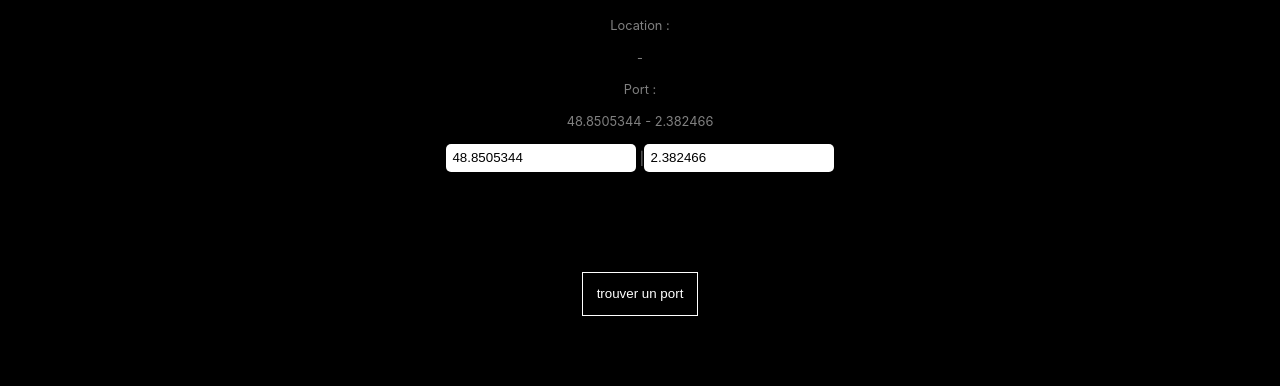
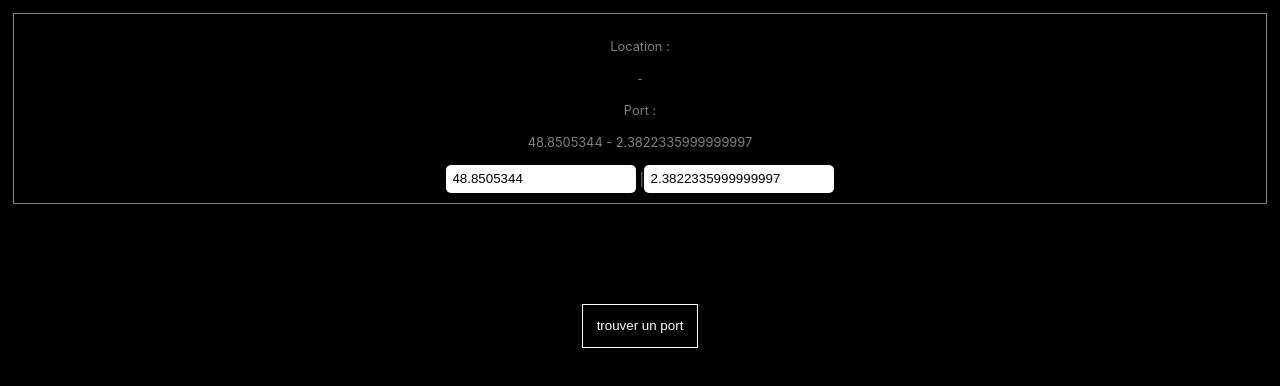
Before and after one commit to roman7501/test_location, a React (Create React App) app: page / in a window 1280 px wide. Shown: the top 386 px of the page. Built offline with nearby package versions, Linux system fonts and the light colour scheme.

Commit message:
add fade out

```diff
--- a/package.json
+++ b/package.json
@@ -8,7 +8,9 @@
     "@testing-library/user-event": "^7.2.1",
     "react": "^16.13.1",
     "react-dom": "^16.13.1",
+    "react-player": "^2.6.0",
     "react-scripts": "3.4.1",
+    "react-transition-group": "^4.4.1",
     "styled-components": "^5.1.1"
   },
   "scripts": {
--- /dev/null
+++ b/src/Components/Info.js
@@ -0,0 +1,34 @@
+import React from "react";
+
+const Info = ({
+  lat1,
+  long1,
+  lat2,
+  long2,
+  handleChangeLat,
+  handleChangeLong,
+  ...props
+}) => {
+  return (
+    <div {...props}>
+      <p>Location :</p>
+      <p>
+        {lat1} - {long1}
+      </p>
+      <p>Port :</p>
+      <p>
+        {lat2} - {long2}
+      </p>
+      <input onChange={handleChangeLat} type="text" name="lat2" value={lat2} />{" "}
+      |
+      <input
+        onChange={handleChangeLong}
+        type="text"
+        name="long2"
+        value={long2}
+      />
+    </div>
+  );
+};
+
+export default Info;
--- a/src/Components/Port.js
+++ b/src/Components/Port.js
@@ -1,7 +1,10 @@
-import React from "react";
+import React, { useState } from "react";
+import { CSSTransition } from "react-transition-group";
+import ReactPlayer from "react-player";
 
 import styled from "styled-components";
 import useLocation from "../hooks/useLocation";
+import Info from "./Info";
 
 const Port = ({ className }) => {
   const {
@@ -14,31 +17,26 @@ const Port = ({ className }) => {
     getLocation,
     distance,
   } = useLocation();
+  const [isPlay, setIsPlay] = useState(false);
   return (
     <div className={className}>
-      <div className="info">
-        <p>Location :</p>
-        <p>
-          {lat1} - {long1}
-        </p>
-        <p>Port :</p>
-        <p>
-          {lat2} - {long2}
-        </p>
-        <input
-          onChange={handleChangeLat}
-          type="text"
-          name="lat2"
-          value={lat2}
-        />{" "}
-        |
-        <input
-          onChange={handleChangeLong}
-          type="text"
-          name="long2"
-          value={long2}
+      <CSSTransition
+        in={!isPlay}
+        appear={false}
+        timeout={1000}
+        classNames="fade"
+      >
+        <Info
+          className="info"
+          lat1={lat1}
+          long1={long1}
+          lat2={lat2}
+          long2={long2}
+          handleChangeLat={handleChangeLat}
+          handleChangeLong={handleChangeLong}
         />
-      </div>
+      </CSSTransition>
+
       <div className="port">
         <button onClick={getLocation}>trouver un port</button>
         {distance && distance > 10 && (
@@ -47,14 +45,20 @@ const Port = ({ className }) => {
         {distance && distance < 10 && (
           <div>
             <p>Sous vos pieds il y a un son</p>
-            <audio
-              controls
-              preload="auto"
-              src="https://firebasestorage.googleapis.com/v0/b/esquif-f53eb.appspot.com/o/Orchestre%20Lamoureux%20-%2009%20-%20Pocket%20Piano%20Orchestral%20Version.mp3?alt=media&token=e066c44a-fbae-4521-803b-18350cca469c"
-            ></audio>
+            <ReactPlayer
+              playing
+              onPlay={() => setIsPlay(true)}
+              playIcon={<button>écouter</button>}
+              width="100%"
+              height="50px"
+              light="https://images-na.ssl-images-amazon.com/images/I/31-gzkSRPuS.png"
+              url="https://firebasestorage.googleapis.com/v0/b/esquif-f53eb.appspot.com/o/Orchestre%20Lamoureux%20-%2009%20-%20Pocket%20Piano%20Orchestral%20Version.mp3?alt=media&token=e066c44a-fbae-4521-803b-18350cca469c"
+            />
           </div>
         )}
       </div>
+
+      {isPlay && <p>ferme les yeux</p>}
     </div>
   );
 };
@@ -64,13 +68,35 @@ export default styled(Port)`
   .info {
     color: grey;
     font-size: 0.8em;
+    transition: all 10s ease;
+    border: 0.5px solid grey;
+    margin: 10px;
+    padding: 10px;
   }
+
   .port {
     margin-top: 100px;
     display: flex;
     justify-content: center;
     align-items: center;
     flex-direction: column;
+  }
+  .fade-appear {
+    opacity: 0;
+  }
+  .fade-appear.fade-appear-active {
+    opacity: 1;
+    transition: opacity 1s linear;
+  }
+  .fade-exit {
+    opacity: 1;
+  }
+  .fade-exit.fade-exit-active {
+    opacity: 0;
+    transition: opacity 1000ms linear;
+  }
+  .fade-exit-done {
+    opacity: 0;
   }
   button {
     background: transparent;
--- a/src/hooks/useLocation.js
+++ b/src/hooks/useLocation.js
@@ -4,7 +4,7 @@ const useLocation = () => {
   const [lat1, setLat1] = useState(null);
   const [long1, setLong1] = useState(null);
   const [lat2, setLat2] = useState(48.8505344);
-  const [long2, setLong2] = useState(2.382466);
+  const [long2, setLong2] = useState(2.3822335999999997);
 
   const [distance, setDistance] = useState(null);
 
@@ -72,6 +72,7 @@ const useLocation = () => {
   // 1. Vérification si navigateur géolocalise
 
   const getLocation = () => {
+    console.log("searching location...");
     if (navigator.geolocation) {
       navigator.geolocation.getCurrentPosition(
         getCoordinates,
```
Also changed, not shown: 1 other file (tests, documents, lock files or other folders).
